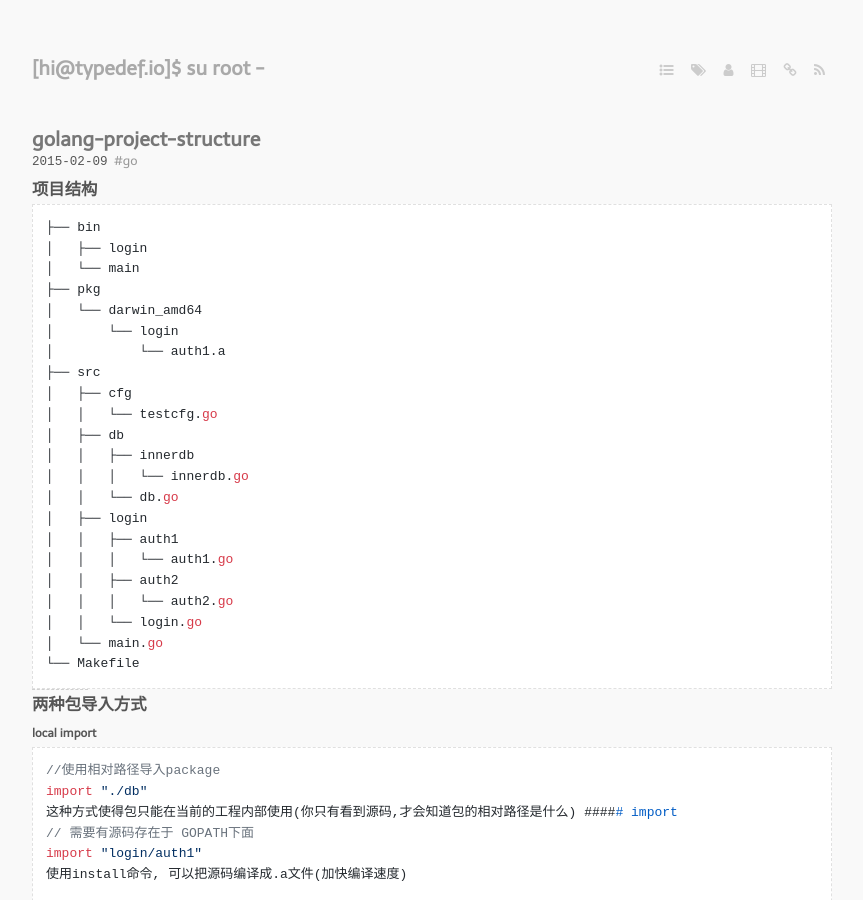
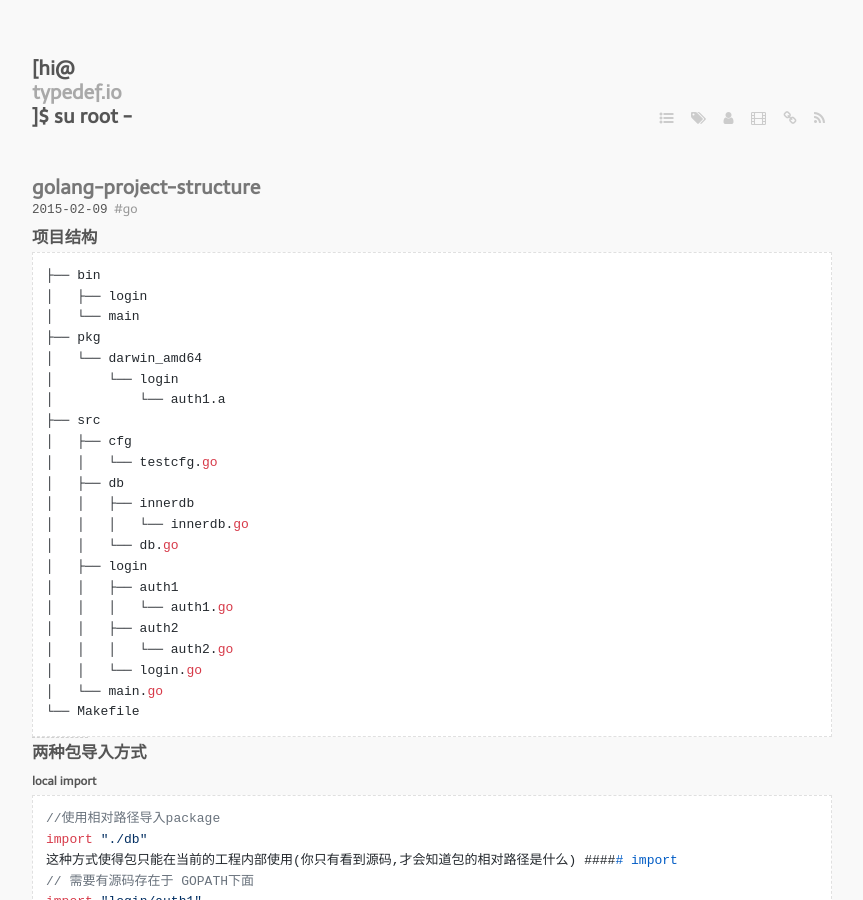
Before and after one commit to hfuCN/Pages, a Jekyll site: the page built from index.markdown, in a window 1280 px wide and 900 px high. Shown: the whole window, without its empty margins (208-1071 px from the left). Built offline with Jekyll 4.4.1, drawn with Linux system fonts in a browser that asks for light colours; nearby versions of some CDN libraries; some web fonts are replaced; Markdown is read by kramdown in place of the engine named in the settings.

Commit message:
fix: change page title
Signed-off-by: Hu Fu <askfuhu@gmail.com>

```diff
--- a/_layouts/default.html
+++ b/_layouts/default.html
@@ -21,7 +21,7 @@
       <div id="main" role="main">
         <header>
           <div id="header">
-            <h1><a title="{{ site.name }}" class="" href="/">[hi@{{ site.name }}]$ su root -</a></h1>
+            <h1>[hi@<a title="{{ site.name }}" class="" href="/">{{ site.name }}</a>]$ su root -</h1>
           </div>
           <nav>
             {% for nav in site.navigations %}
```
